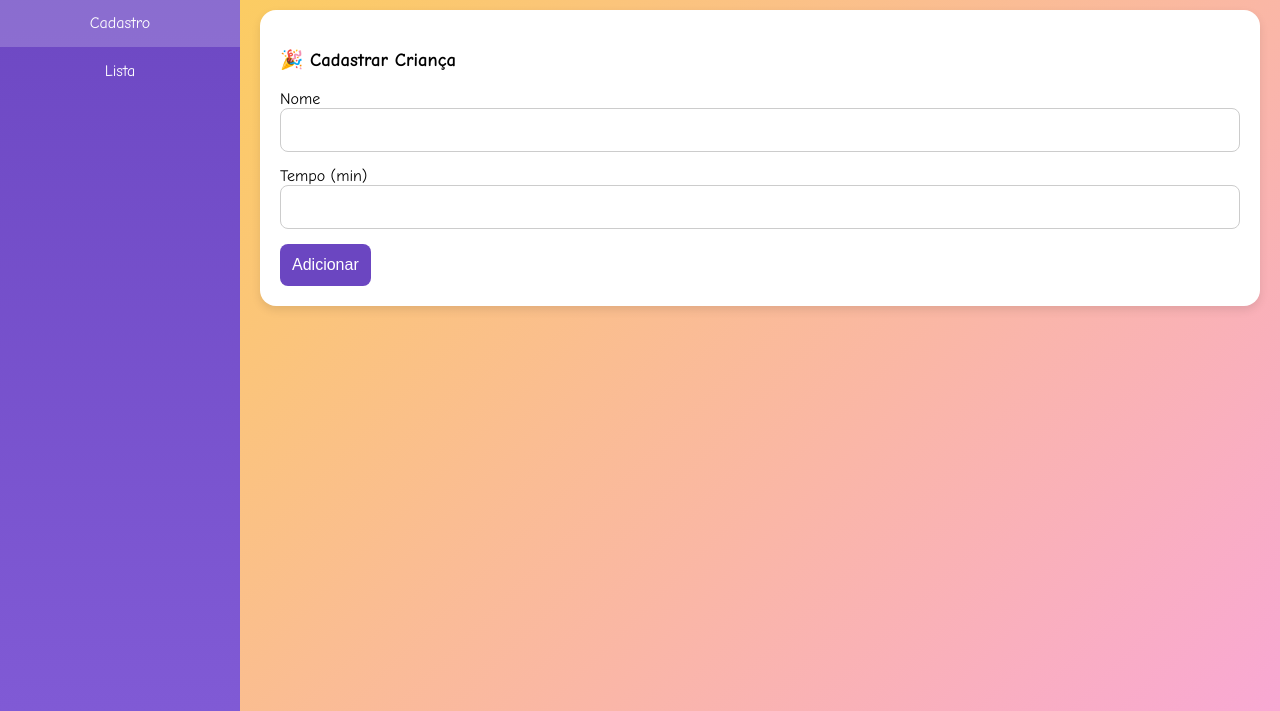
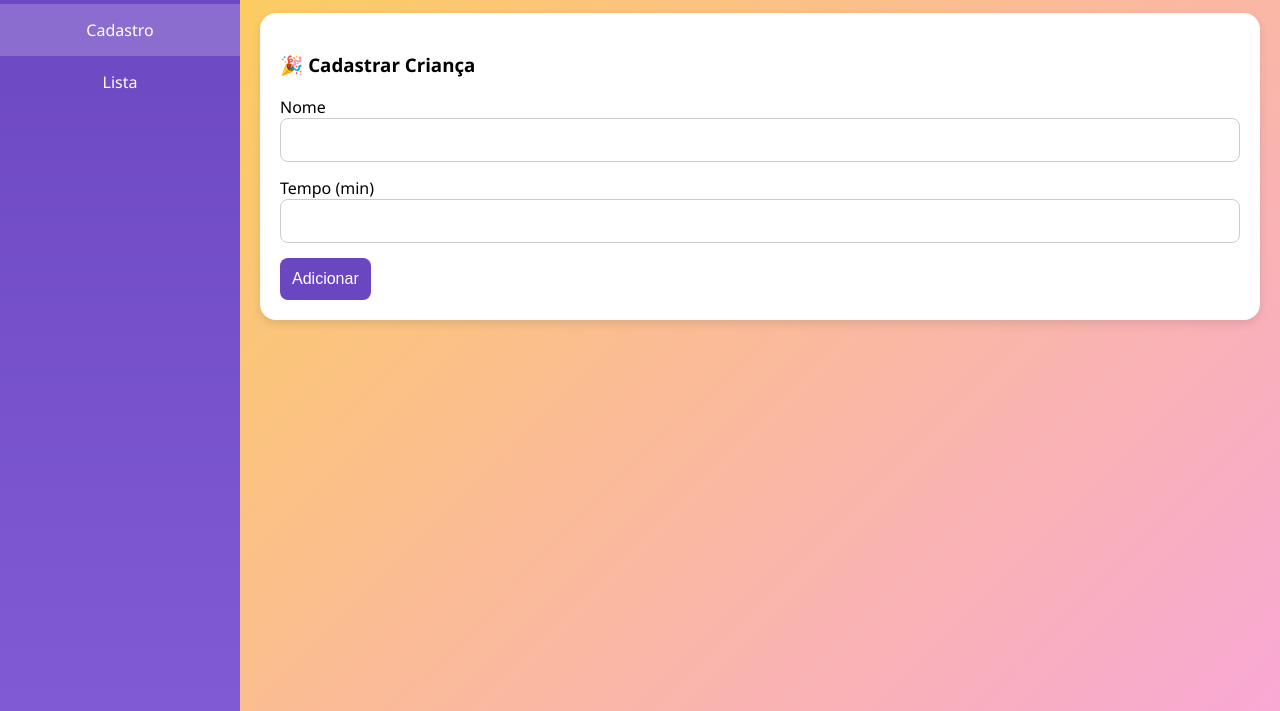
Before and after one commit to dnlortega/time, a plain HTML site: page index.html in a window 1280 px wide. Shown: the part 89-800 px from the top of the page. Drawn offline with Linux system fonts and the light colour scheme.

Commit message:
Update index.html
Mudei a fonte

```diff
--- a/index.html
+++ b/index.html
@@ -8,7 +8,7 @@
     * { box-sizing: border-box; }
     body {
       margin: 0;
-      font-family: "Comic Sans MS", cursive, sans-serif;
+      font-family: "Segoe UI", cursive, sans-serif;
       height: 100vh;
       background: linear-gradient(135deg, #fcd34d, #f9a8d4);
     }
@@ -263,4 +263,5 @@
     atualizarLista();
   </script>
 </body>
+
 </html>
```
